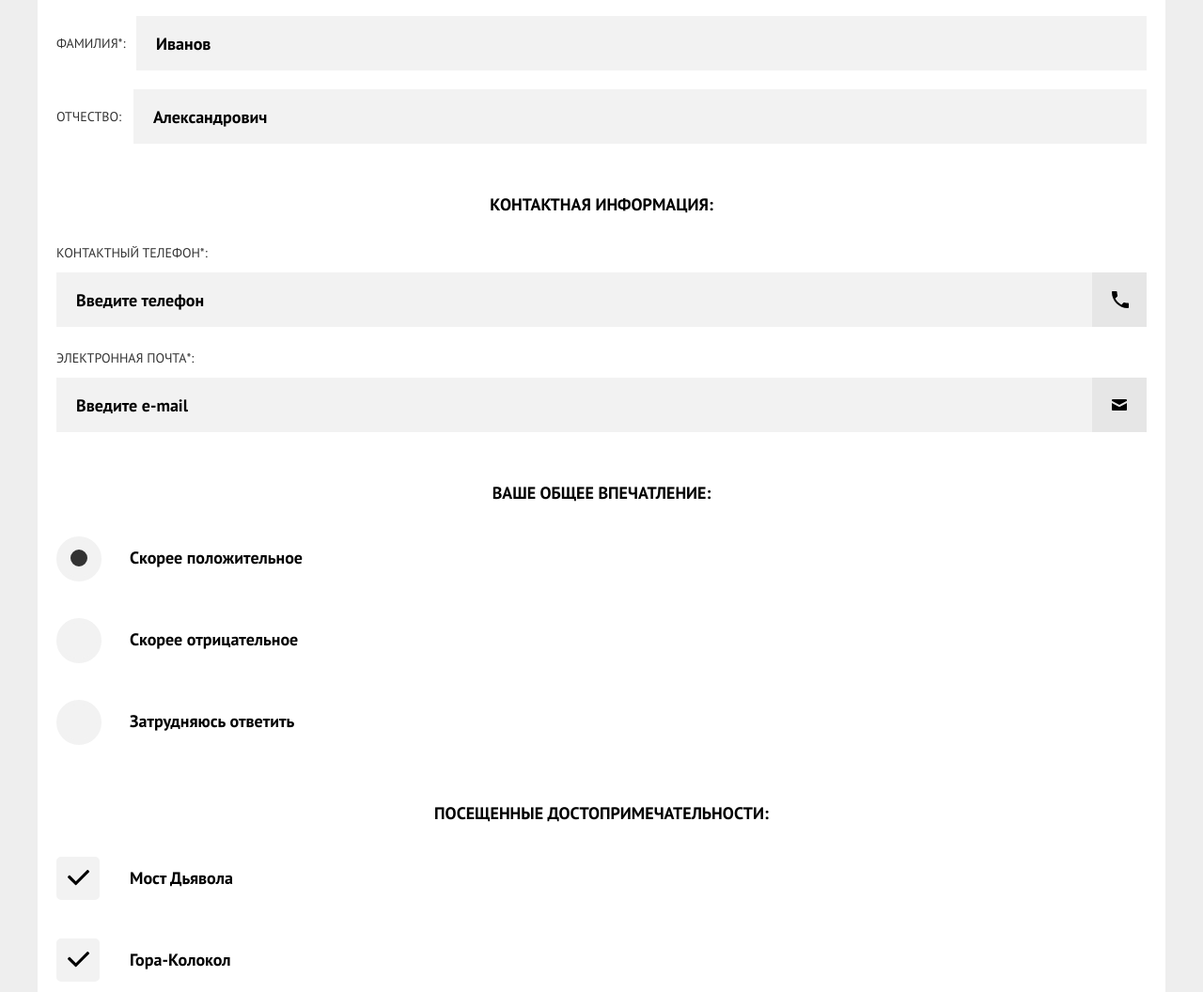
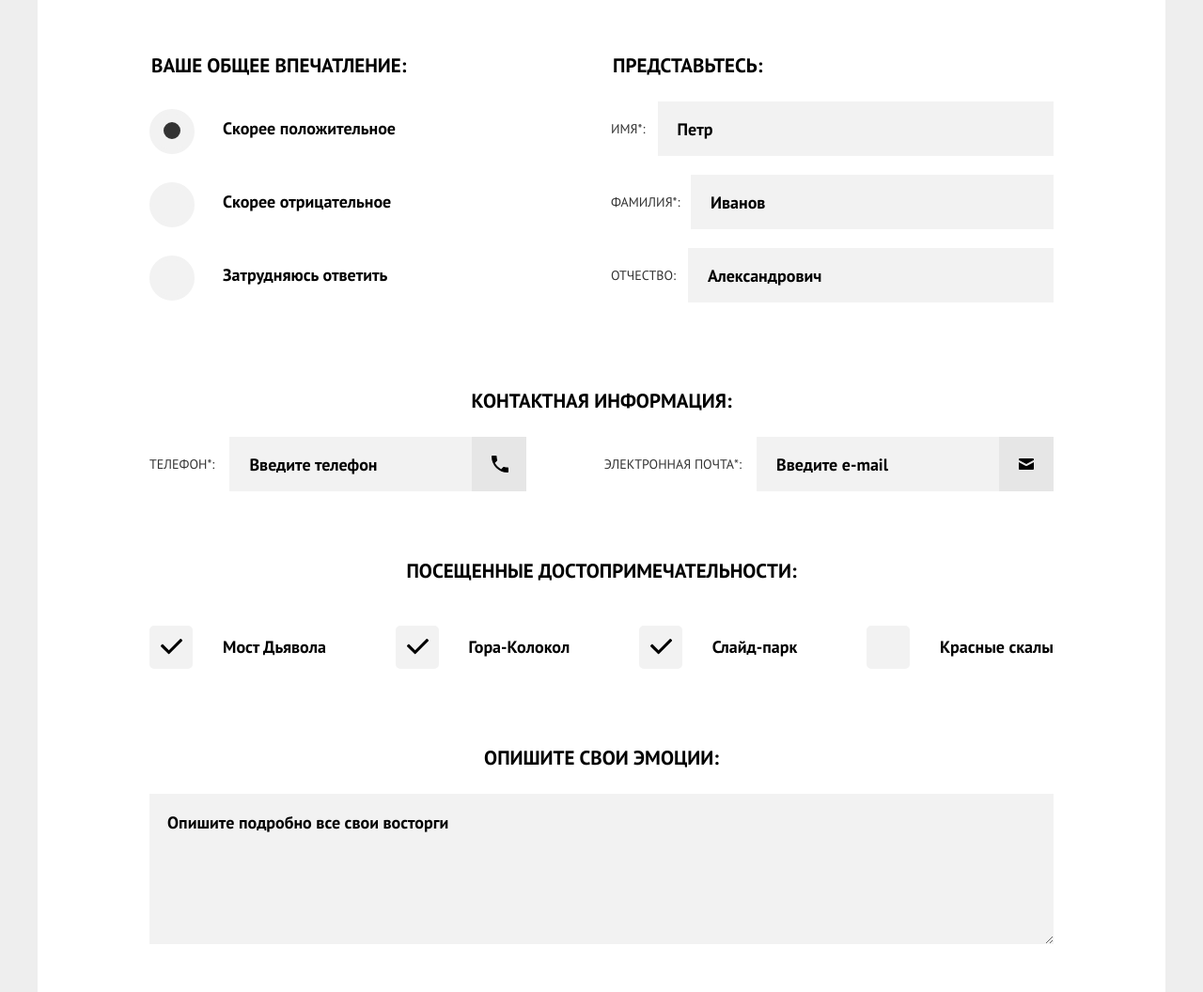
Before and after one commit to sees985/799915-sedona-22, a website: page source/form.html in a window 1280 px wide. Shown: the part 574-1630 px from the top of the page at 94% size. Drawn offline with nearby package versions, Linux system fonts and the light colour scheme; files that its build step writes are made by us from their sources.

Commit message:
add initial attempt for adaptive layout in form page

```diff
--- a/source/form.html
+++ b/source/form.html
@@ -43,7 +43,7 @@
             <p class="page-article__text">Помогите нашим отелям стать лучше! Оставьте отзыв о них, а также о посещенных вами достопримечательностях</p>
           </div>
           <form class="review__form" method="POST" action="https://echo.htmlacademy.ru">
-            <fieldset class="review__fieldset">
+            <fieldset class="review__fieldset review__fieldset--bio">
               <legend class="review__legend">Представьтесь:</legend>
               <label class="review__field field field--inline">
                 <span class="field__label">Имя*:</span>
@@ -58,10 +58,11 @@
                 <input class="field__input" type="text" name="middle_name" placeholder="Александрович">
               </label>
             </fieldset>
-            <fieldset class="review__fieldset">
+            <fieldset class="review__fieldset review__fieldset--contacts">
               <legend class="review__legend">Контактная информация:</legend>
               <label class="review__field field field--phone">
                 <span class="field__label">Контактный телефон*:</span>
+                <span class="field__label field__label--short">Телефон*:</span>
                 <span class="field__icon-wrapper">
                   <input class="field__input" type="text" name="phone" placeholder="Введите телефон">
                 </span>
@@ -73,7 +74,7 @@
                 </span>
               </label>
             </fieldset>
-            <fieldset class="review__fieldset">
+            <fieldset class="review__fieldset review__fieldset--impression">
               <legend class="review__legend">Ваше общее впечатление:</legend>
               <label class="review__field radio-button">
                 <input class="radio-button__input visually-hidden" type="radio" name="impression" value="rather_positive" checked>
@@ -88,7 +89,7 @@
                 <span class="radio-button__label">Затрудняюсь ответить</span>
               </label>
             </fieldset>
-            <fieldset class="review__fieldset">
+            <fieldset class="review__fieldset review__fieldset--attractions">
               <legend class="review__legend">Посещенные достопримечательности:</legend>
               <label class="review__field checkbox">
                 <input class="checkbox__input visually-hidden" type="checkbox" name="attractions" value="devils_bridge" checked>
@@ -122,7 +123,10 @@
                 <textarea class="field__input" name="emotions" placeholder="Опишите подробно все свои восторги"></textarea>
               </label>
             </fieldset>
-            <button class="review__submit-button button" type="submit">Отправить отзыв</button>
+            <div class="review__submit form-submit">
+              <button class="form-submit__button button" type="submit">Отправить отзыв</button>
+              <span class="form-submit__info">* - Обязательные поля</span>
+            </div>
           </form>
         </section>
       </main>
--- a/source/less/blocks/checkbox.less
+++ b/source/less/blocks/checkbox.less
@@ -3,6 +3,10 @@
   margin-bottom: 21px;
 
   &:last-child {
+    margin-bottom: 0;
+  }
+
+  @media (min-width: @tablet-width) {
     margin-bottom: 0;
   }
 }
--- a/source/less/blocks/field.less
+++ b/source/less/blocks/field.less
@@ -28,6 +28,28 @@
   }
 
   &--phone {
+    .field__label {
+      @media (min-width: @desktop-width) {
+        display: none;
+      }
+    }
+
+    .field__label--short {
+      display: none;
+
+      @media (min-width: @desktop-width) {
+        display: block;
+        margin-bottom: 0;
+        margin-right: 16px;
+      }
+    }
+
+    .field__icon-wrapper {
+      @media (min-width: @desktop-width) {
+        min-width: 316px;
+      }
+    }
+
     .field__icon-wrapper::after {
       top: 20px;
       right: 19px;
@@ -35,15 +57,36 @@
       height: 18px;
       background-image: url("../../img/icons/phone.svg");
     }
+
+    @media (min-width: @desktop-width) {
+      justify-content: flex-start;
+    }
   }
 
   &--email {
+    .field__label {
+      @media (min-width: @desktop-width) {
+        margin-bottom: 0;
+        margin-right: 16px;
+      }
+    }
+
+    .field__icon-wrapper {
+      @media (min-width: @desktop-width) {
+        min-width: 316px;
+      }
+    }
+
     .field__icon-wrapper::after {
       top: 23px;
       right: 21px;
       width: 16px;
       height: 12px;
       background-image: url("../../img/icons/mail.svg");
+    }
+
+    @media (min-width: @desktop-width) {
+      justify-content: flex-end;
     }
   }
 }
--- /dev/null
+++ b/source/less/blocks/form-submit.less
@@ -0,0 +1,28 @@
+.form-submit {
+  @media (min-width: @tablet-width) {
+    display: flex;
+    flex-wrap: wrap;
+    justify-content: space-between;
+    align-items: center;
+  }
+}
+
+.form-submit__button {
+  @media (min-width: @tablet-width) {
+    max-width: 324px;
+  }
+
+  @media (min-width: @desktop-width) {
+    max-width: 480px;
+  }
+}
+
+.form-submit__info {
+  display: inline-block;
+  font-size: 14px;
+  line-height: 26px;
+
+  @media (max-width: @only-mobile-width) {
+    display: none;
+  }
+}
--- a/source/less/blocks/main-nav.less
+++ b/source/less/blocks/main-nav.less
@@ -49,5 +49,9 @@
       color: @black;
       opacity: 0.3;
     }
+
+    &--active a {
+      color: @brown;
+    }
   }
 }
--- a/source/less/blocks/page-title.less
+++ b/source/less/blocks/page-title.less
@@ -4,7 +4,7 @@
   background-repeat: no-repeat;
   background-position: center;
   background-size: cover;
-  padding: 60px 43px 66px 43px;
+  padding: 60px 0 66px;
 
   img {
     display: block;
@@ -18,15 +18,24 @@
     img {
       width: 282px;
       height: 214px;
+    }
+  }
 
-      @media (min-width: @tablet-width) {
+  @media (min-width: @tablet-width) {
+    padding: 94px 0 117px;
+
+    img {
+      width: 457px;
+      height: 78px;
+    }
+
+    &--welcome {
+      padding: 77px 150px 90px;
+
+      img {
         width: 461px;
         height: 350px;
       }
     }
   }
-
-  @media (min-width: @tablet-width) {
-    padding: 77px 150px 90px;
-  }
 }
--- a/source/less/blocks/radio-button.less
+++ b/source/less/blocks/radio-button.less
@@ -1,6 +1,6 @@
 .radio-button {
-  padding: 2px 0 2px 78px;
-  margin-bottom: 21px;
+  padding-left: 78px;
+  margin-bottom: 20px;
 
   &:last-child {
     margin-bottom: 0;
@@ -11,7 +11,7 @@
   display: inline-block;
   align-self: center;
   position: relative;
-  padding: 18px 0;
+  padding: 16px 0;
   font-weight: 700;
   font-size: 18px;
   line-height: 26px;
--- a/source/less/blocks/review.less
+++ b/source/less/blocks/review.less
@@ -1,21 +1,102 @@
 .review__intro {
-  outline: blueviolet 1px;
-  outline-offset: -1px;
-  padding: 40px 20px 22px 20px;
+  padding: 40px 20px 22px;
+
+  @media (min-width: @tablet-width) {
+    padding: 56px 96px 28px;
+  }
+
+  @media (min-width: @desktop-width) {
+    padding: 106px 244px 18px;
+  }
 }
 
 .review__form {
-  padding: 20px 20px 48px 20px;
-  outline: blueviolet 1px;
-  outline-offset: -1px;
+  padding: 20px 20px 48px;
+
+  @media (min-width: @tablet-width) {
+    padding: 20px 60px 48px;
+    display: grid;
+    grid-template-columns: 1fr 1fr;
+    grid-template-rows: repeat(5, min-content);
+    grid-gap: 20px;
+  }
+
+  @media (min-width: @desktop-width) {
+    padding: 20px 119px 48px;
+  }
 }
 
 .review__fieldset {
-  outline: blueviolet 1px;
-  outline-offset: -1px;
   margin: 0;
-  padding: 24px 0 28px 0;
+  padding: 24px 0 28px;
   border: none;
+
+  @media (min-width: @tablet-width) {
+    grid-column-start: 1;
+    grid-column-end: 3;
+
+    &--bio {
+      grid-column-start: 2;
+      grid-column-end: 3;
+      grid-row-start: 1;
+      grid-row-end: 3;
+
+      .review__legend {
+        text-align: left;
+      }
+    }
+
+    &--impression {
+      grid-column-start: 1;
+      grid-column-end: 1;
+      grid-row-start: 1;
+      grid-row-end: 1;
+
+      .review__legend {
+        text-align: left;
+      }
+    }
+
+    &--attractions {
+      display: grid;
+      grid-template-columns: repeat(2, 1fr);
+      grid-template-rows: repeat(2, 1fr);
+      grid-gap: 10px;
+      padding: 24px 86px 28px 94px;
+
+      .review__legend {
+        grid-column-start: 1;
+        grid-column-end: 3;
+        align-self: center;
+      }
+    }
+  }
+
+  @media (min-width: @desktop-width) {
+    &--contacts {
+      display: grid;
+      grid-template-columns: repeat(2, 1fr);
+
+      .review__legend {
+        grid-column-start: 1;
+        grid-column-end: 3;
+        align-self: center;
+      }
+
+      .review__field {
+        display: flex;
+        align-items: center;
+        margin-bottom: 0;
+      }
+    }
+
+    &--attractions {
+      display: flex;
+      flex-wrap: wrap;
+      justify-content: space-between;
+      padding: 24px 0 28px;
+    }
+  }
 }
 
 .review__legend {
@@ -27,6 +108,10 @@
   font-size: 18px;
   line-height: 26px;
   text-align: center;
+
+  @media (min-width: @tablet-width) {
+    font-size: 21px;
+  }
 }
 
 .review__field {
@@ -37,3 +122,10 @@
     margin-bottom: 0;
   }
 }
+
+.review__submit {
+  @media (min-width: @tablet-width) {
+    grid-column-start: 1;
+    grid-column-end: 3;
+  }
+}
--- a/source/less/global/variables.less
+++ b/source/less/global/variables.less
@@ -15,5 +15,6 @@
 // fonts
 @main-font: "PT Sans", "Arial", sans-serif;
 // width
+@only-mobile-width: 767px;
 @tablet-width: 768px;
 @desktop-width: 1200px;
--- a/source/less/style.less
+++ b/source/less/style.less
@@ -22,6 +22,7 @@
 @import "blocks/field";
 @import "blocks/radio-button";
 @import "blocks/checkbox";
+@import "blocks/form-submit";
 @import "blocks/gallery";
 @import "blocks/photo-card";
 @import "blocks/likes";
```
